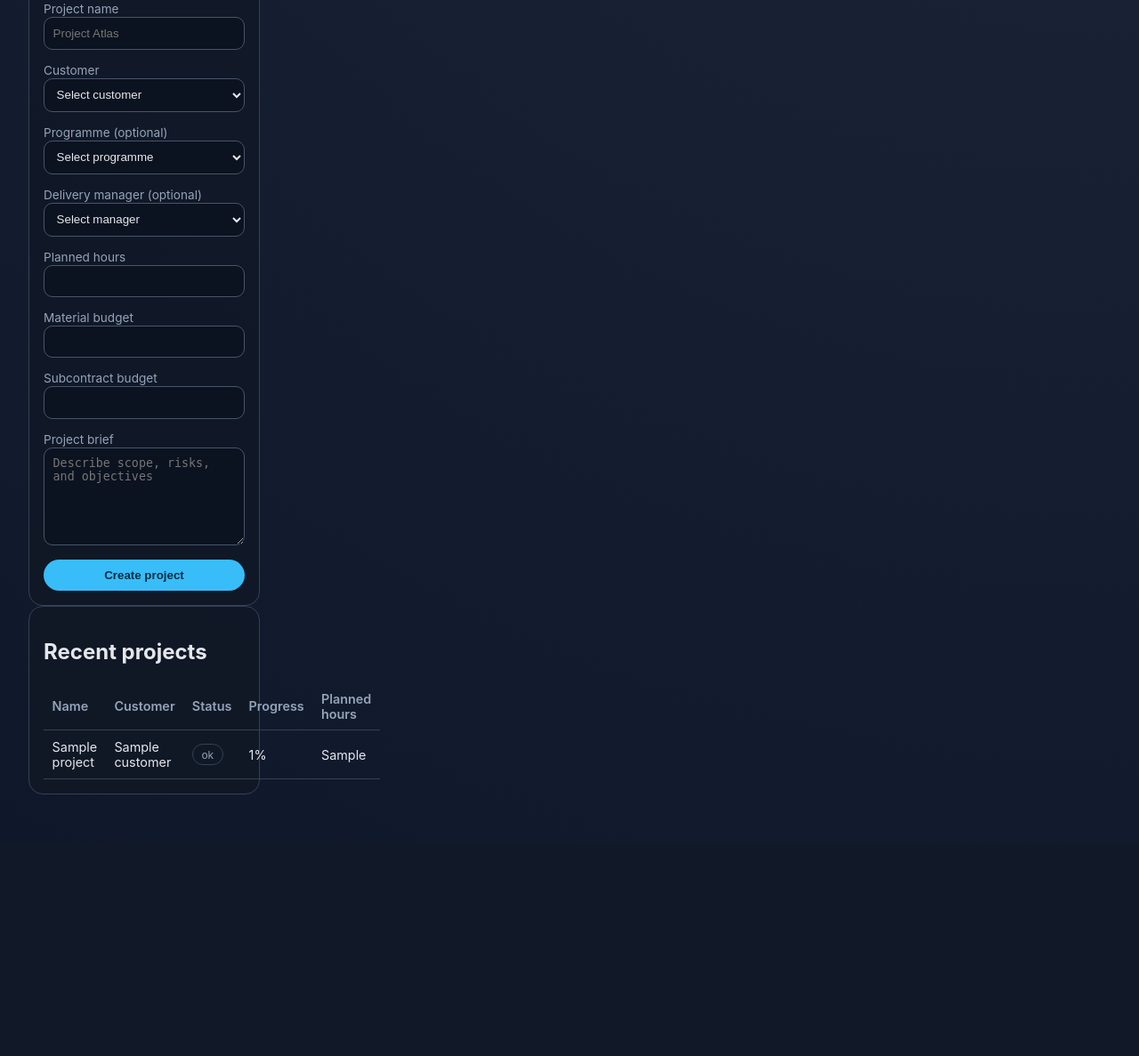
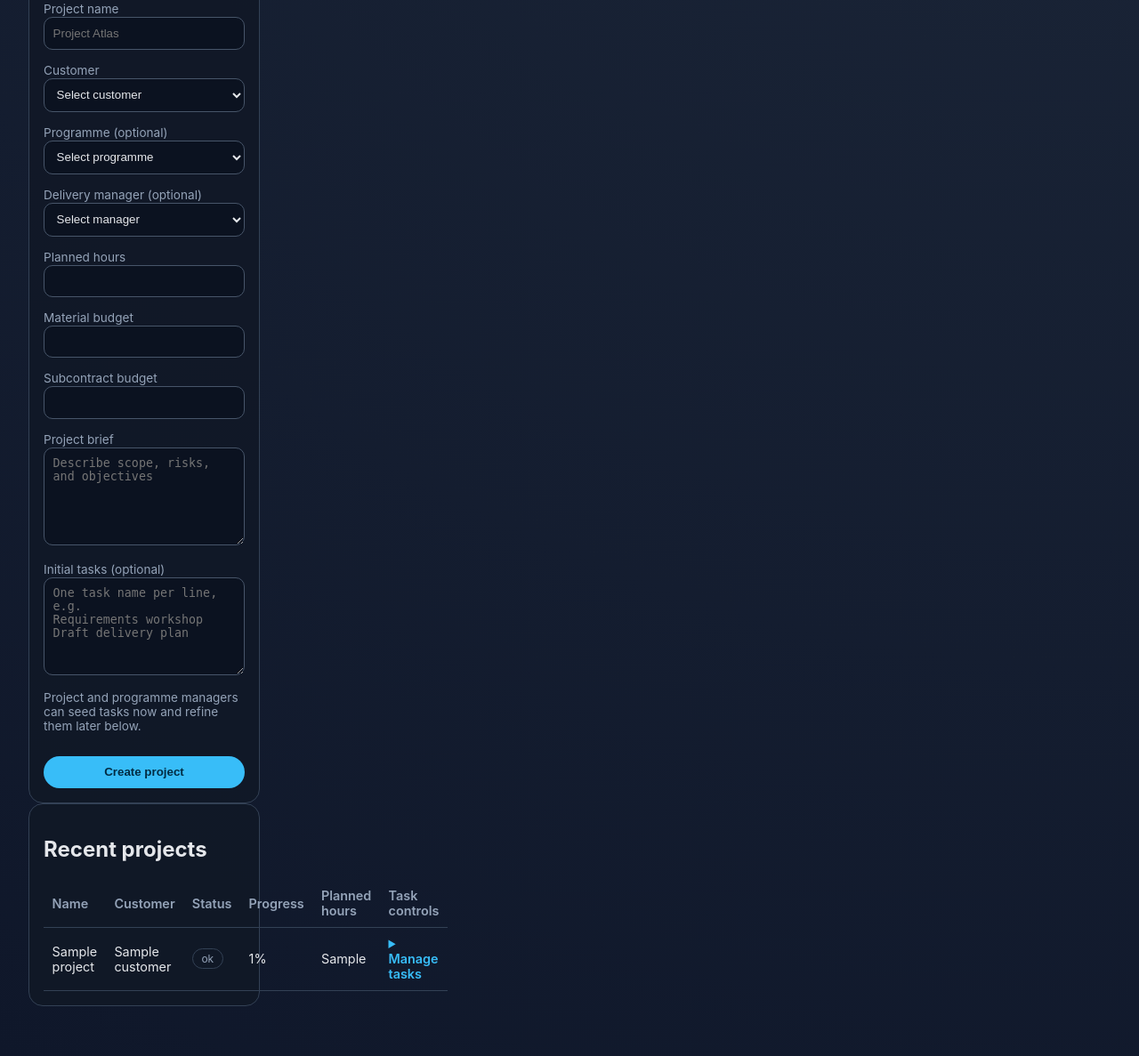
Before and after one commit to aboldguess/FM-TimeTracker, a FastAPI app: template app/templates/projects.html in a window 1280 px wide. Shown: the part 862-2049 px from the top of the page at 89% size. Before the commit the page ends 1755 px from the top, so only its background shows below. Run offline with FastAPI, Linux system fonts and the light colour scheme; the template is opened without the code that fills it: most values are stand-ins (such as "Sample title", 1, 10 or a date in 2020); some libraries are stand-ins or nearby versions.

Commit message:
Add project task CRUD workflows for PM roles

```diff
--- a/app/main.py
+++ b/app/main.py
@@ -69,6 +69,44 @@ def parse_optional_float(raw_value: str | None, *, field_label: str) -> float |
         return float(cleaned)
     except ValueError as exc:
         raise HTTPException(status_code=400, detail=f"Enter a valid number for {field_label}.") from exc
+
+
+def parse_task_names(raw_value: str | None) -> list[str]:
+    """Parse newline-delimited task names, dropping blanks and duplicates safely."""
+    if raw_value is None:
+        return []
+    cleaned: list[str] = []
+    seen: set[str] = set()
+    for line in raw_value.splitlines():
+        task_name = line.strip()
+        if not task_name:
+            continue
+        if len(task_name) > 120:
+            raise HTTPException(status_code=400, detail="Task names must be 120 characters or fewer.")
+        normalized = task_name.casefold()
+        if normalized in seen:
+            continue
+        seen.add(normalized)
+        cleaned.append(task_name)
+    return cleaned
+
+
+def first_or_create_default_work_package(project: Project, db: Session) -> WorkPackage:
+    """Return project's first work package, creating a default one when missing."""
+    existing_package = db.scalar(
+        select(WorkPackage).where(WorkPackage.project_id == project.id).order_by(WorkPackage.id.asc())
+    )
+    if existing_package:
+        return existing_package
+
+    package = WorkPackage(
+        project_id=project.id,
+        name="General delivery",
+        description="Default work package created automatically for project-level task management.",
+    )
+    db.add(package)
+    db.flush()
+    return package
 
 
 def week_bounds(target_date: date) -> tuple[date, date]:
@@ -653,7 +691,12 @@ def request_leave_form(
 def projects(request: Request, current_user: User = Depends(get_current_user), db: Session = Depends(get_db)):
     total_projects = db.scalar(select(func.count(Project.id))) or 0
     active_projects = db.scalar(select(func.count(Project.id)).where(Project.status != "completed")) or 0
-    recent_projects = db.scalars(select(Project).order_by(Project.id.desc()).limit(6)).all()
+    recent_projects = db.scalars(
+        select(Project)
+        .options(selectinload(Project.work_packages).selectinload(WorkPackage.tasks), selectinload(Project.customer))
+        .order_by(Project.id.desc())
+        .limit(6)
+    ).all()
     programmes = db.scalars(select(Programme).order_by(Programme.name.asc())).all()
     managers = db.scalars(select(User).order_by(User.full_name.asc())).all()
     customers = db.scalars(select(Customer).order_by(Customer.name.asc())).all()
@@ -683,6 +726,7 @@ def create_project_form(
     planned_hours: str | None = Form("0"),
     planned_material_budget: str | None = Form("0"),
     planned_subcontract_budget: str | None = Form("0"),
+    initial_tasks: str | None = Form(""),
     actor: User = Depends(require_roles(Role.ADMIN, Role.PROGRAMME_MANAGER, Role.PROJECT_MANAGER)),
     db: Session = Depends(get_db),
 ):
@@ -700,6 +744,97 @@ def create_project_form(
         planned_subcontract_budget=parse_optional_float(planned_subcontract_budget, field_label="subcontract budget") or 0,
     )
     db.add(project)
+    db.flush()
+
+    task_names = parse_task_names(initial_tasks)
+    if task_names:
+        default_package = first_or_create_default_work_package(project, db)
+        for task_name in task_names:
+            db.add(
+                Task(
+                    work_package_id=default_package.id,
+                    name=task_name,
+                    description="",
+                )
+            )
+
+    db.commit()
+    return RedirectResponse("/projects", status_code=303)
+
+
+@app.post("/projects/{project_id}/tasks/form")
+def create_project_task_form(
+    project_id: int,
+    name: str = Form(...),
+    description: str = Form(""),
+    planned_hours: str | None = Form("0"),
+    actor: User = Depends(require_roles(Role.ADMIN, Role.PROGRAMME_MANAGER, Role.PROJECT_MANAGER)),
+    db: Session = Depends(get_db),
+):
+    project = db.get(Project, project_id)
+    if not project:
+        raise HTTPException(status_code=404, detail="Project not found.")
+    work_package = first_or_create_default_work_package(project, db)
+    cleaned_name = name.strip()
+    if not cleaned_name:
+        raise HTTPException(status_code=400, detail="Task name is required.")
+    task = Task(
+        work_package_id=work_package.id,
+        name=cleaned_name,
+        description=description,
+        planned_hours=parse_optional_float(planned_hours, field_label="planned hours") or 0,
+    )
+    db.add(task)
+    db.commit()
+    return RedirectResponse("/projects", status_code=303)
+
+
+@app.post("/projects/{project_id}/tasks/{task_id}/update")
+def update_project_task_form(
+    project_id: int,
+    task_id: int,
+    name: str = Form(...),
+    description: str = Form(""),
+    planned_hours: str | None = Form("0"),
+    progress_percent: str | None = Form("0"),
+    actor: User = Depends(require_roles(Role.ADMIN, Role.PROGRAMME_MANAGER, Role.PROJECT_MANAGER)),
+    db: Session = Depends(get_db),
+):
+    task = db.get(Task, task_id)
+    if not task:
+        raise HTTPException(status_code=404, detail="Task not found.")
+    if task.work_package.project_id != project_id:
+        raise HTTPException(status_code=400, detail="Task does not belong to this project.")
+
+    cleaned_name = name.strip()
+    if not cleaned_name:
+        raise HTTPException(status_code=400, detail="Task name is required.")
+
+    parsed_progress = parse_optional_float(progress_percent, field_label="progress") or 0
+    if parsed_progress < 0 or parsed_progress > 100:
+        raise HTTPException(status_code=400, detail="Progress must be between 0 and 100.")
+
+    task.name = cleaned_name
+    task.description = description
+    task.planned_hours = parse_optional_float(planned_hours, field_label="planned hours") or 0
+    task.progress_percent = parsed_progress
+    db.commit()
+    return RedirectResponse("/projects", status_code=303)
+
+
+@app.post("/projects/{project_id}/tasks/{task_id}/delete")
+def delete_project_task_form(
+    project_id: int,
+    task_id: int,
+    actor: User = Depends(require_roles(Role.ADMIN, Role.PROGRAMME_MANAGER, Role.PROJECT_MANAGER)),
+    db: Session = Depends(get_db),
+):
+    task = db.get(Task, task_id)
+    if not task:
+        raise HTTPException(status_code=404, detail="Task not found.")
+    if task.work_package.project_id != project_id:
+        raise HTTPException(status_code=400, detail="Task does not belong to this project.")
+    db.delete(task)
     db.commit()
     return RedirectResponse("/projects", status_code=303)
 
--- a/app/templates/projects.html
+++ b/app/templates/projects.html
@@ -75,6 +75,11 @@ Mini-README: Project delivery hub with portfolio metrics, recent activity, and c
         <label for="description">Project brief</label>
         <textarea id="description" name="description" placeholder="Describe scope, risks, and objectives" required></textarea>
       </div>
+      <div>
+        <label for="initial_tasks">Initial tasks (optional)</label>
+        <textarea id="initial_tasks" name="initial_tasks" placeholder="One task name per line, e.g.&#10;Requirements workshop&#10;Draft delivery plan"></textarea>
+        <p class="helper">Project and programme managers can seed tasks now and refine them later below.</p>
+      </div>
       <button class="btn" type="submit">Create project</button>
     </form>
   </div>
@@ -89,6 +94,7 @@ Mini-README: Project delivery hub with portfolio metrics, recent activity, and c
           <th>Status</th>
           <th>Progress</th>
           <th>Planned hours</th>
+          <th>Task controls</th>
         </tr>
       </thead>
       <tbody>
@@ -99,10 +105,71 @@ Mini-README: Project delivery hub with portfolio metrics, recent activity, and c
           <td><span class="pill">{{ project.status }}</span></td>
           <td>{{ project.progress_percent }}%</td>
           <td>{{ project.planned_hours }}</td>
+          <td>
+            <details>
+              <summary>Manage tasks</summary>
+              <div class="panel" style="margin-top: 0.75rem;">
+                <h3>Add task</h3>
+                <form class="form" method="post" action="/projects/{{ project.id }}/tasks/form">
+                  <div class="form-grid">
+                    <div>
+                      <label for="task_name_{{ project.id }}">Task name</label>
+                      <input id="task_name_{{ project.id }}" name="name" type="text" required />
+                    </div>
+                    <div>
+                      <label for="task_hours_{{ project.id }}">Planned hours</label>
+                      <input id="task_hours_{{ project.id }}" name="planned_hours" type="number" step="0.5" min="0" />
+                    </div>
+                  </div>
+                  <div>
+                    <label for="task_description_{{ project.id }}">Description</label>
+                    <textarea id="task_description_{{ project.id }}" name="description" placeholder="Optional delivery notes"></textarea>
+                  </div>
+                  <button class="btn" type="submit">Add task</button>
+                </form>
+
+                <h3 style="margin-top: 1rem;">Existing tasks</h3>
+                {% set namespace = namespace(tasks=[]) %}
+                {% for work_package in project.work_packages %}
+                  {% for task in work_package.tasks %}
+                    {% set namespace.tasks = namespace.tasks + [task] %}
+                  {% endfor %}
+                {% endfor %}
+                {% for task in namespace.tasks %}
+                  <form class="form" method="post" action="/projects/{{ project.id }}/tasks/{{ task.id }}/update" style="border-top: 1px solid var(--line); padding-top: 0.8rem; margin-top: 0.8rem;">
+                    <div class="form-grid">
+                      <div>
+                        <label for="existing_task_name_{{ task.id }}">Task name</label>
+                        <input id="existing_task_name_{{ task.id }}" name="name" type="text" value="{{ task.name }}" required />
+                      </div>
+                      <div>
+                        <label for="existing_task_hours_{{ task.id }}">Planned hours</label>
+                        <input id="existing_task_hours_{{ task.id }}" name="planned_hours" type="number" step="0.5" min="0" value="{{ task.planned_hours }}" />
+                      </div>
+                      <div>
+                        <label for="existing_task_progress_{{ task.id }}">Progress %</label>
+                        <input id="existing_task_progress_{{ task.id }}" name="progress_percent" type="number" step="1" min="0" max="100" value="{{ task.progress_percent }}" />
+                      </div>
+                    </div>
+                    <div>
+                      <label for="existing_task_description_{{ task.id }}">Description</label>
+                      <textarea id="existing_task_description_{{ task.id }}" name="description">{{ task.description }}</textarea>
+                    </div>
+                    <div style="display: flex; gap: 0.5rem;">
+                      <button class="btn" type="submit">Save</button>
+                      <button class="btn btn-secondary" formaction="/projects/{{ project.id }}/tasks/{{ task.id }}/delete" formmethod="post" onclick="return confirm('Delete this task?');">Delete</button>
+                    </div>
+                  </form>
+                {% else %}
+                  <p class="instruction">No tasks created yet for this project.</p>
+                {% endfor %}
+              </div>
+            </details>
+          </td>
         </tr>
         {% else %}
         <tr>
-          <td colspan="5" class="instruction">No projects created yet.</td>
+          <td colspan="6" class="instruction">No projects created yet.</td>
         </tr>
         {% endfor %}
       </tbody>
```
Also changed, not shown: tests/test_project_task_management.py (added, +18 -0 lines).
